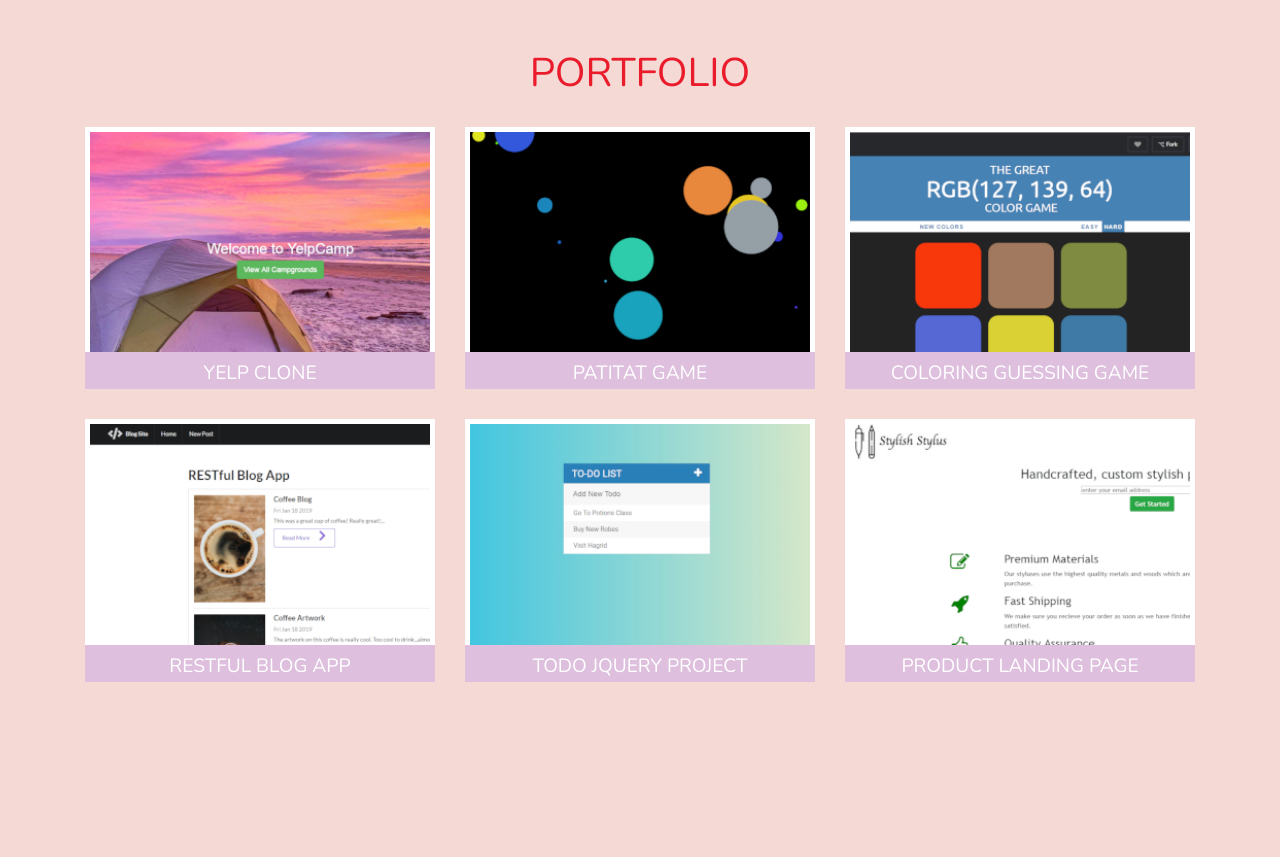
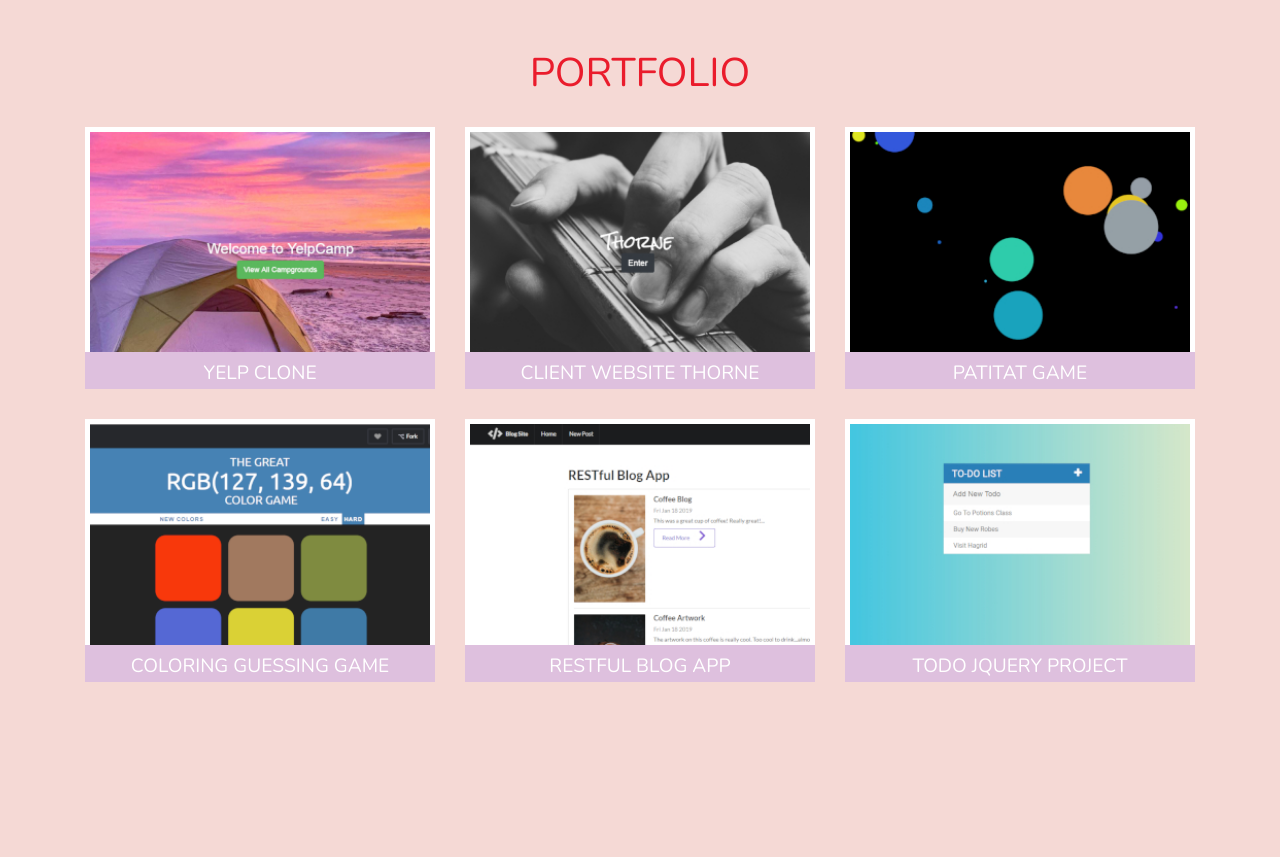
Before and after one commit to aliviarcarruth-zz/aliviarcarruth.github.io, a plain HTML site: page index.html in a window 1280 px wide. Shown: the part 1480-2337 px from the top of the page. Drawn offline with nearby package versions, Linux system fonts and the light colour scheme; grey boxes are pictures that could not be loaded.

Commit message:
Update portfolio section with thorne project

```diff
--- a/app.css
+++ b/app.css
@@ -116,6 +116,7 @@ a {
 }
 a:hover {
     color: #f34c87;
+    text-decoration: none;
 }
 
 
--- a/index.html
+++ b/index.html
@@ -127,6 +127,15 @@
                 </div>
             </div>
             <div class="col-xl-4 col-lg-6 col-md-6 col-sm-12">
+                    <div class="project-container">
+                        <img src="imgs/thorne.jpg" class="img-fluid" alt="project preview">
+                        <div class="project-overlay">
+                            <h3>Client Website Thorne</h3>
+                            <p><a href="https://aliviarcarruth.github.io/ThorneWebsite/" target="_blank">View Project</a></p>
+                        </div>
+                    </div>
+                </div>
+            <div class="col-xl-4 col-lg-6 col-md-6 col-sm-12">
                 <div class="project-container">
                     <img src="imgs/patitat.jpg" class="img-fluid" alt="project preview">
                     <div class="project-overlay">
@@ -163,15 +172,7 @@
                     </div>
                 </div>
 
-            <div class="col-xl-4 col-lg-6 col-md-6 col-sm-12">
-                <div class="project-container">
-                    <img src="imgs/productpage.jpg" class="img-fluid" alt="project preview">
-                    <div class="project-overlay">
-                        <h3>Product Landing Page</h3>
-                        <p><a href="https://codepen.io/aliviarcarruth/full/wxeZGB" target="_blank">View Project</a></p>
-                    </div>
-                </div>
-            </div>
+
 
             <!-- <div class="col-xl-4 col-lg-6 col-md-6 col-sm-12">
                 <div class="project-container">
```
Also changed, not shown: imgs/thorne.jpg (added).
